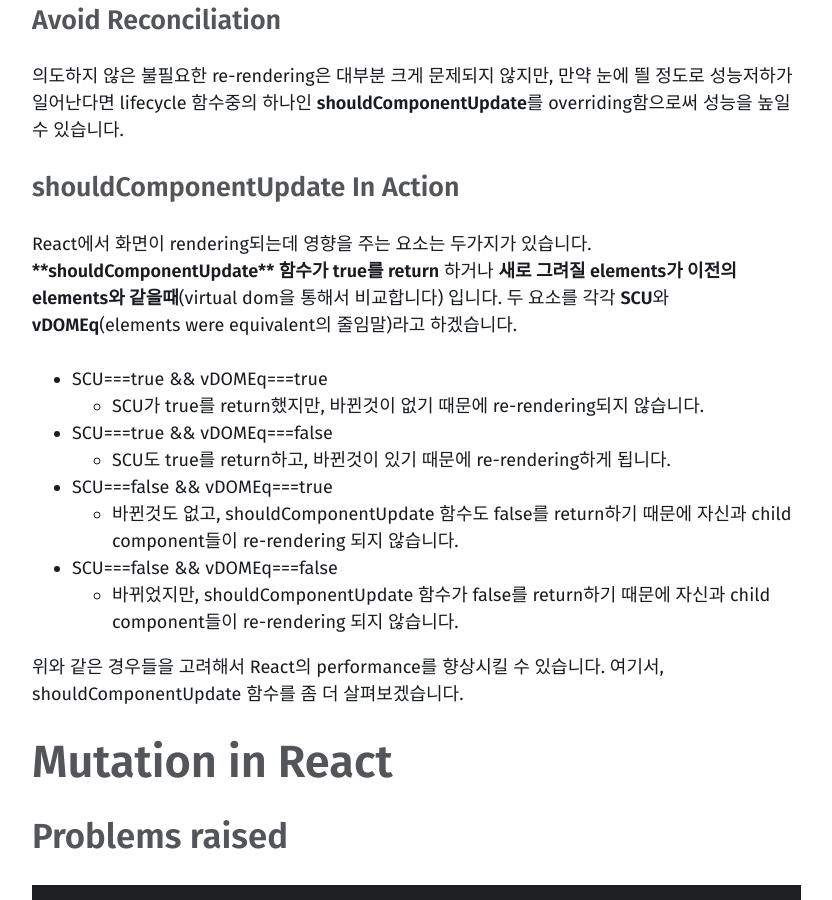
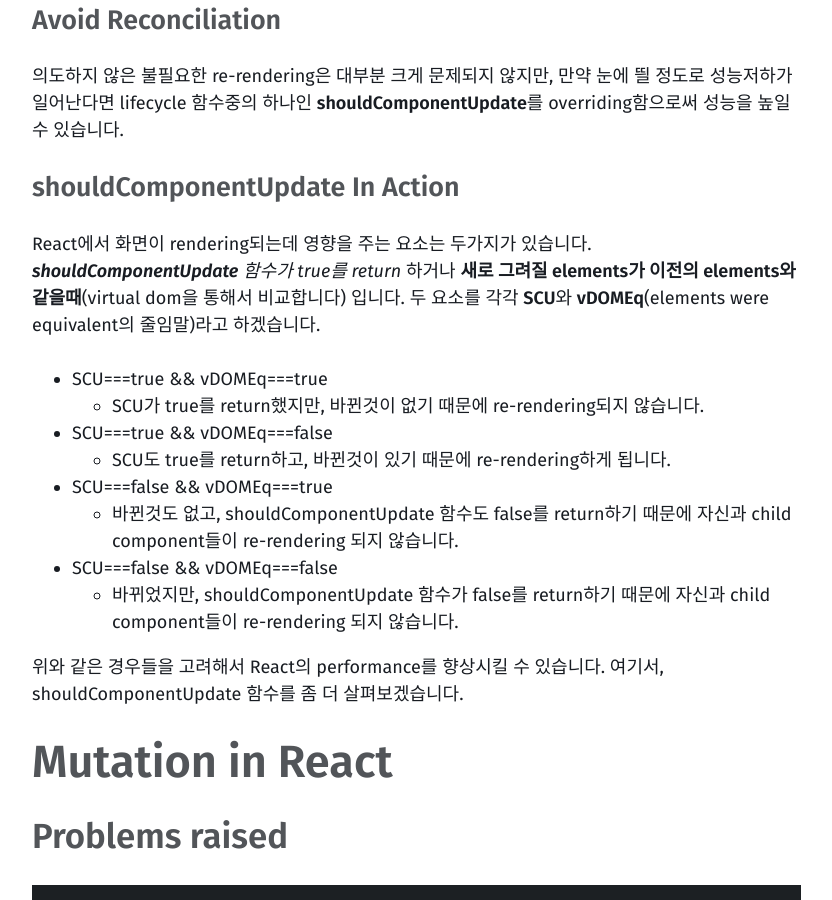
Before and after one commit to shlrur/first-blog.maker, a Jekyll site: the page built from _posts/2018-11-06-reactjs-immutablejs.md, in a window 1280 px wide and 900 px high, scrolled down 1311 px. Shown: the whole window, without its empty margins (40-872 px from the left). Built offline with Jekyll 4.4.1, drawn with Linux system fonts in a browser that asks for light colours; comment, search, counter and statistics services are not loaded; a style sheet for code colours, icons or effects is not loaded; part of the change alters nothing that is shown.

```diff
--- a/_config.yml
+++ b/_config.yml
@@ -88,4 +88,15 @@ exclude:
   - /docs # ignore Basically Basic sample site
   - /example # ignore Basically Basic dev site
 
+# for Travis CI. (shit custom gem api...)
 destination: ./output
+
+production_url: https://shlrur.github.io/
+source_url: https://github.com/shlrur/first-blog.maker
+
+safe: False
+lsi: False
+
+username: shlrur
+repo: first-blog.maker
+branch: master
--- a/_posts/2018-11-06-reactjs-immutablejs.md
+++ b/_posts/2018-11-06-reactjs-immutablejs.md
@@ -35,7 +35,7 @@ UI에서 어떤 list를 보여주기 위해서 스크롤을 사용할 때, 해
 
 ### shouldComponentUpdate In Action
 
-React에서 화면이 rendering되는데 영향을 주는 요소는 두가지가 있습니다. __**shouldComponentUpdate** 함수가 true를 return__ 하거나 __새로 그려질 elements가 이전의 elements와 같을때__(virtual dom을 통해서 비교합니다) 입니다. 두 요소를 각각 **SCU**와 **vDOMEq**(elements were equivalent의 줄임말)라고 하겠습니다.
+React에서 화면이 rendering되는데 영향을 주는 요소는 두가지가 있습니다. _**shouldComponentUpdate** 함수가 true를 return_ 하거나 __새로 그려질 elements가 이전의 elements와 같을때__(virtual dom을 통해서 비교합니다) 입니다. 두 요소를 각각 **SCU**와 **vDOMEq**(elements were equivalent의 줄임말)라고 하겠습니다.
 
 * SCU===true && vDOMEq===true
   * SCU가 true를 return했지만, 바뀐것이 없기 때문에 re-rendering되지 않습니다.
```
Also changed, not shown: .travis.yml (added), 1 other file.
